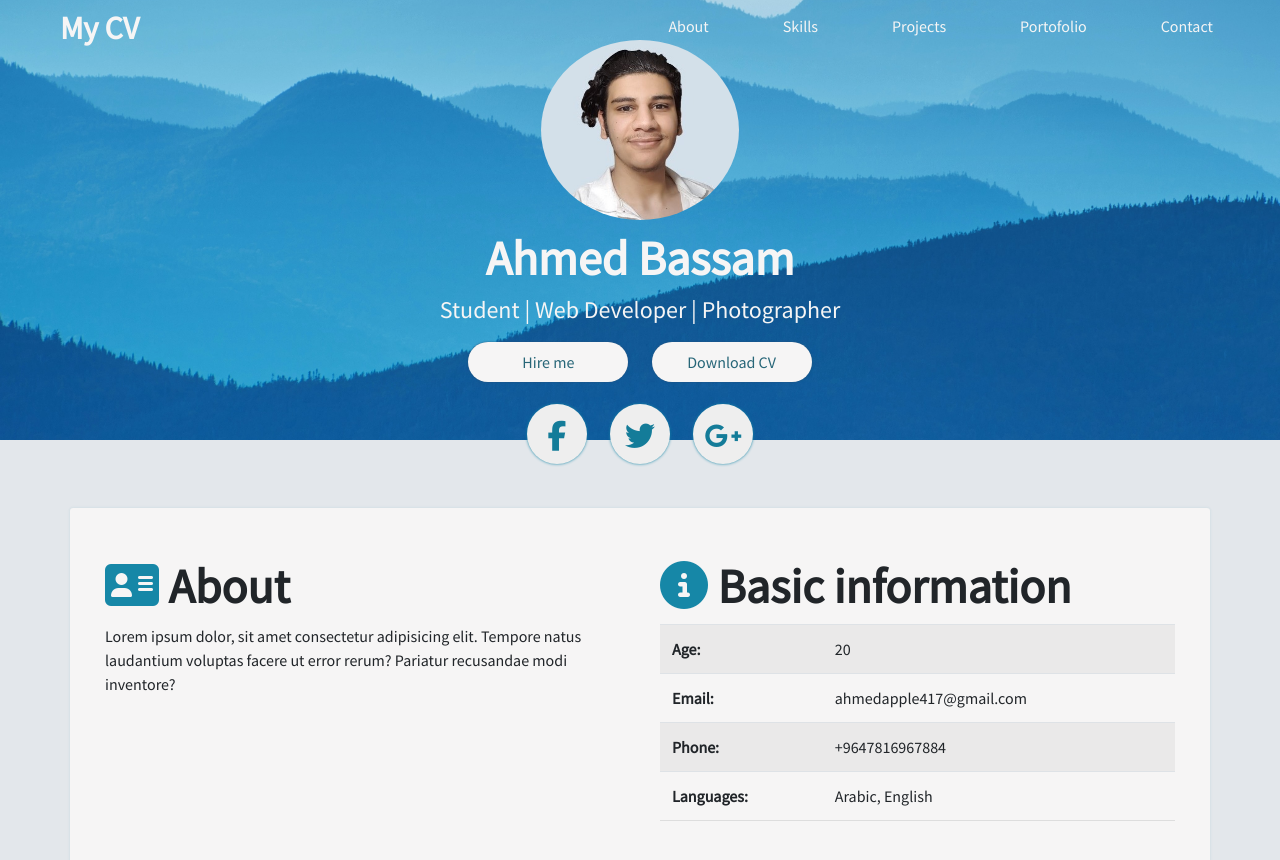
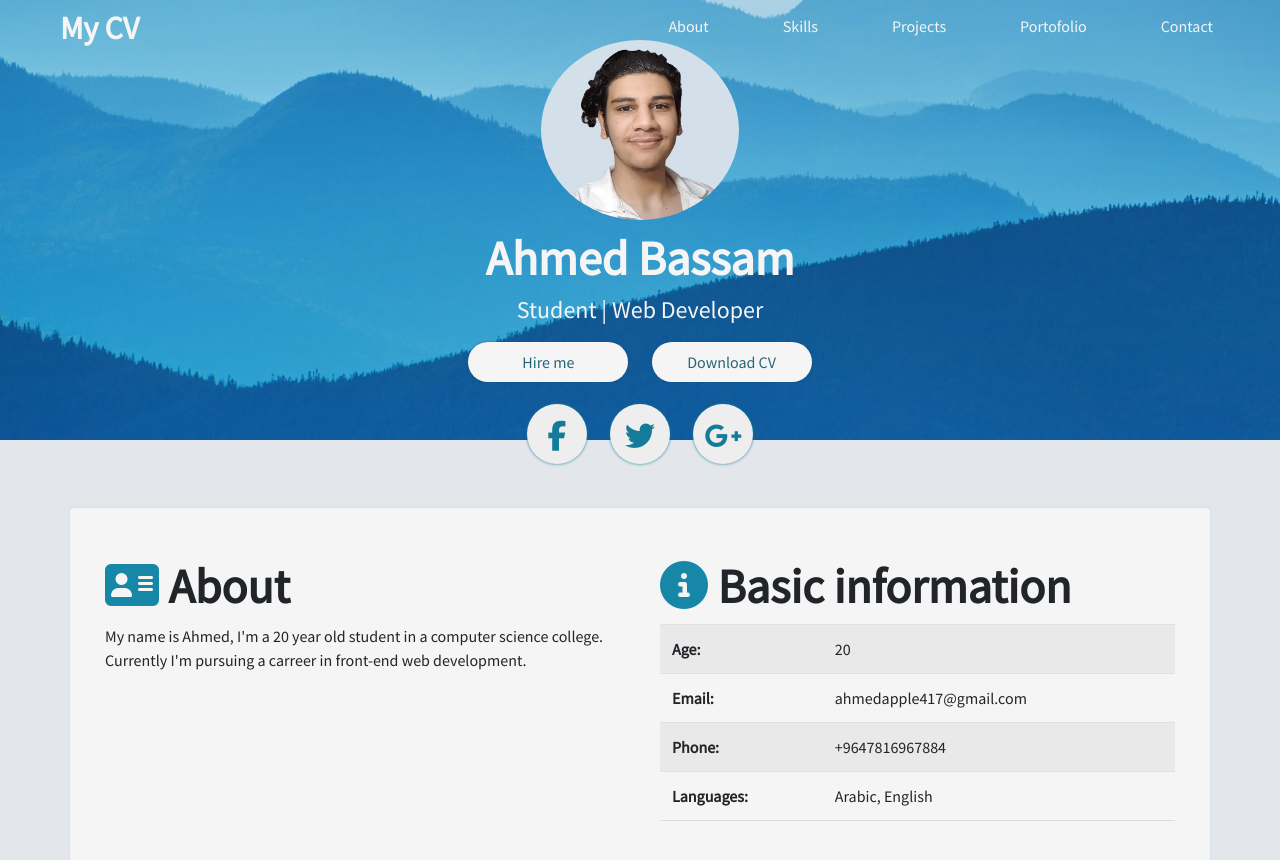
Before and after one commit to Alex-Demha/CV---With-Blue, a plain HTML site: page index.html in a window 1280 px wide. Shown: the top 860 px of the page. Drawn offline with Linux system fonts and the light colour scheme.

Commit message:
Add files via upload

```diff
--- a/index.html
+++ b/index.html
@@ -39,7 +39,7 @@
 <section class="container-top">
         <img class="avatar" src="Assets/20210310_192100 (2)-removebg-preview.jpg">
         <h1 class="name">Ahmed Bassam</h1>
-        <h4> Student | Web Developer | Photographer</h4>
+        <h4> Student | Web Developer </h4>
         <button class="btn btn-primary">Hire me</button>
         <button class="btn btn-primary">Download CV</button>
         <div class="logos">
@@ -57,8 +57,9 @@
     <div class="row">
         <div class="col col-lg-6 col-md-6 col-sm-12">
             <h1 > <i class="fas fa-address-card icon"></i> About</h1>
-            <p>Lorem ipsum dolor, sit amet consectetur adipisicing elit.
-            Tempore natus laudantium voluptas facere ut error rerum? Pariatur recusandae modi inventore?</p>
+            <p>My name is Ahmed, I'm a 20 year old student in a computer science college.
+                Currently I'm pursuing a carreer in front-end web development.
+            </p>
         </div>
         <div class="col col-lg-6 col-md-6 col-sm-12">
             <h1><i class="fas fa-info-circle icon"></i> Basic information</h1>
--- a/stylesheet.css
+++ b/stylesheet.css
@@ -242,7 +242,7 @@ header{
     width: 60px;
     height: 60px;
     background-color: #eee;
-    box-shadow: 0 0 3px #1687a7;
+    box-shadow: 0 0 3px #147c99;
     border-radius: 50%;
     margin: 0 10px;
     transition: filter .3s ease;
@@ -296,7 +296,7 @@ header{
 }
 
 .progress-bar{
-    background-color: #1687a7;
+    background-color: #1691a7;
     border-radius: 100px;
 }
 
```
